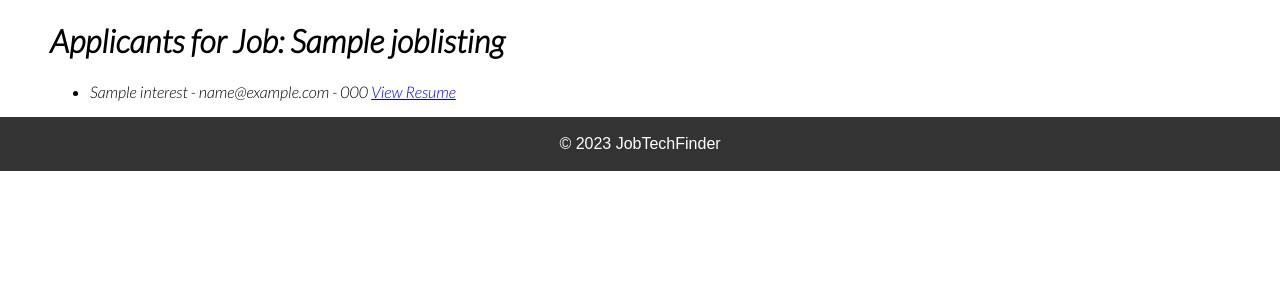
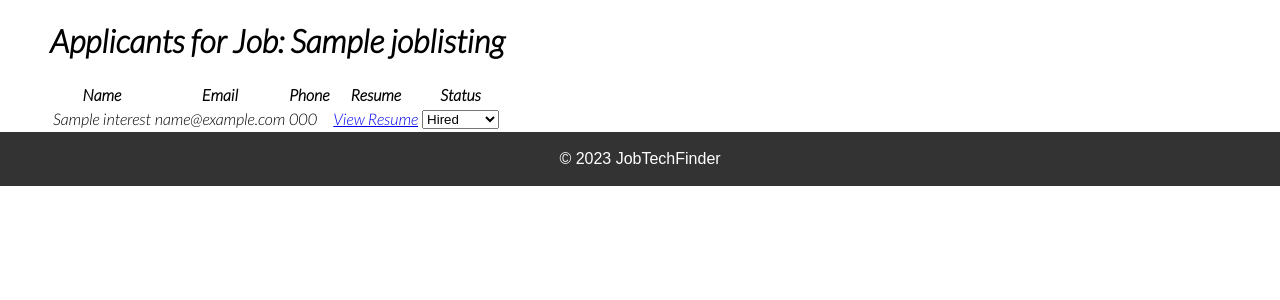
Before and after one commit to TopazAakal/JuniorTechFinder, a Django app: page /view_applicants/1/ in a window 1280 px wide. Shown: the part 49-349 px from the top of the page. Run offline with Django 4.2, Linux system fonts and the light colour scheme; tables that the repository leaves empty hold one stand-in row (values such as "Sample post"); some web fonts are replaced.

Commit message:
BSPMC235-44

```diff
--- a/Recruiters/templates/view_applicants.html
+++ b/Recruiters/templates/view_applicants.html
@@ -1,21 +1,42 @@
-<!-- view_applicants.html -->
 {% extends 'base.html' %}
 
 {% block content %}
 <div class="applicants-list">
     <h1>Applicants for Job: {{ job.title }}</h1>
-    <ul>
+    <table>
+        <thead>
+            <tr>
+                <th>Name</th>
+                <th>Email</th>
+                <th>Phone</th>
+                <th>Resume</th>
+                <th>Status</th>
+            </tr>
+        </thead>
+        <tbody>
             {% for applicant in applicants %}
-        <li>
-            {{ applicant.name }} - {{ applicant.email }} - {{ applicant.phone }}
+            <tr>
+                <td>{{ applicant.name }}</td>
+                <td>{{ applicant.email }}</td>
+                <td>{{ applicant.phone }}</td>
+                <td>
                     {% if applicant.resume %}
                     <a href="{{ applicant.resume.url }}" target="_blank">View Resume</a>
                     {% else %}
                     No resume available
                     {% endif %}
-        </li>
+                </td>
+                <td>
+                    <select name="status" id="status">
+                        <option value="hired" {% if applicant.status == 'hired' %}selected{% endif %}>Hired</option>
+                        <option value="interview" {% if applicant.status == 'interview' %}selected{% endif %}>Interview</option>
+                        <option value="unskilled" {% if applicant.status == 'unskilled' %}selected{% endif %}>Unskilled</option>
+                    </select>
+                </td>
+            </tr>
             {% endfor %}
-    </ul>
+        </tbody>
+    </table>
 </div>
 
 <style>
```
Lines whose indentation alone changed are shown as unchanged.
